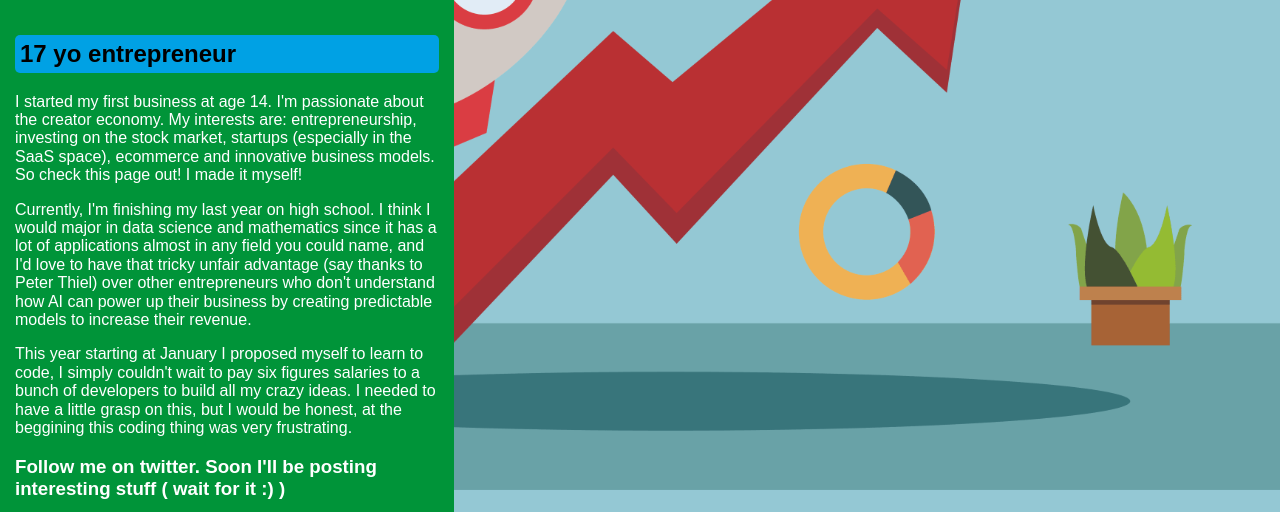
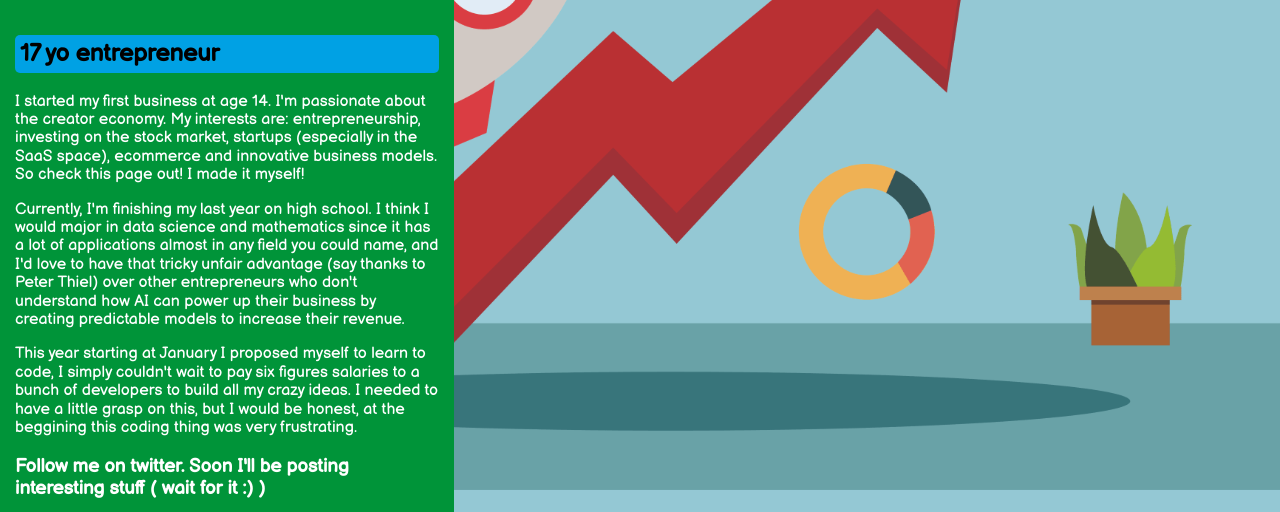
Before and after one commit to tomagent/myself, a plain HTML site: page index.html in a window 1280 px wide. Shown: the part 363-875 px from the top of the page. Drawn offline with Linux system fonts and the light colour scheme.

Commit message:
Change font

```diff
--- a/css/style.css
+++ b/css/style.css
@@ -6,6 +6,12 @@ Author: Chris Castiglione | www.twitter.com/castig | www.castig.org
 Developed @ One Month in NYC
 
 */
+
+@import url('https://fonts.googleapis.com/css2?family=Balsamiq+Sans&display=swap');
+
+* {
+	font-family: 'Balsamiq Sans', cursive;
+}
 
 body {
 	background: url('../images/Startup-to-IPO.png');
```
